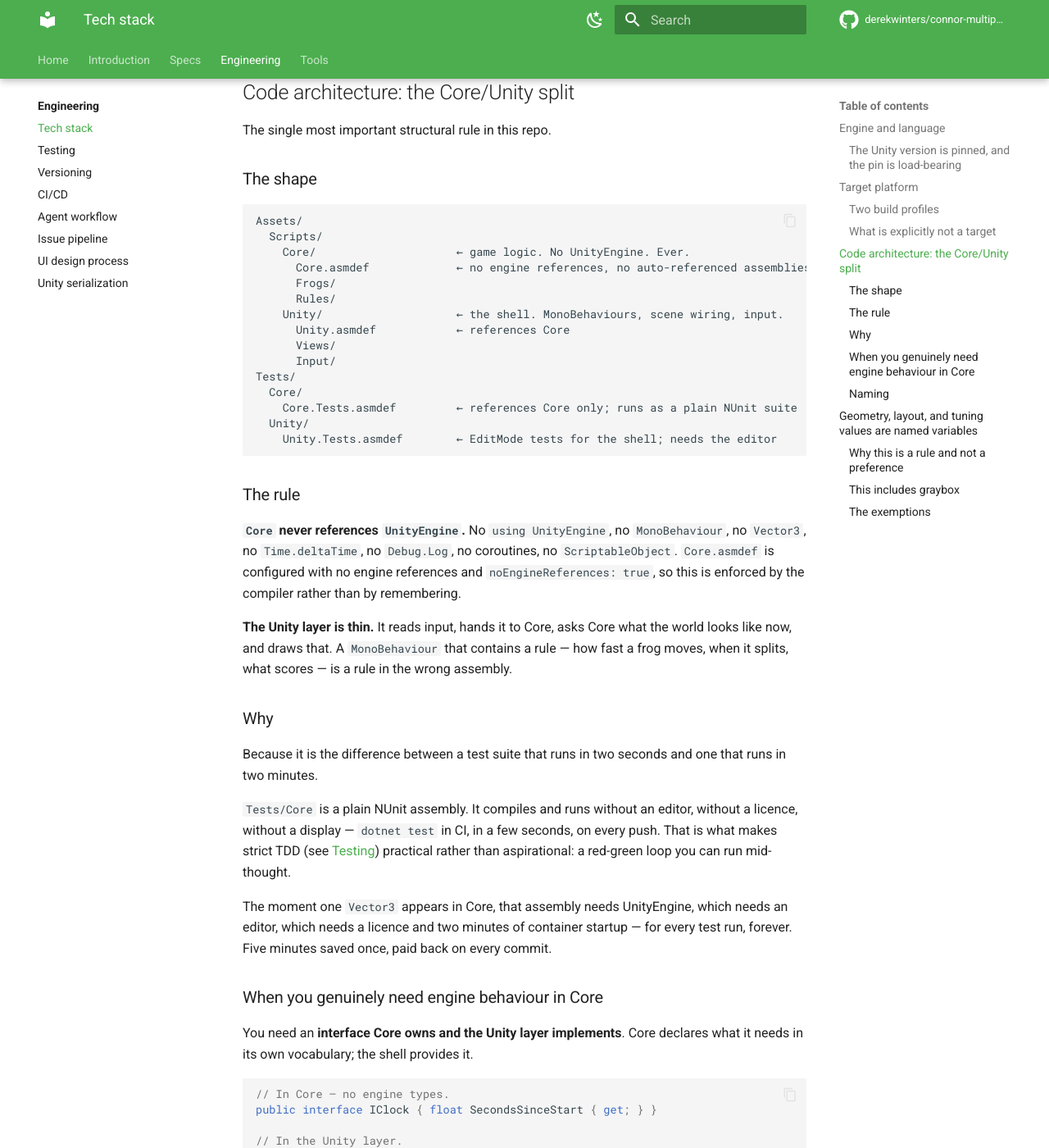
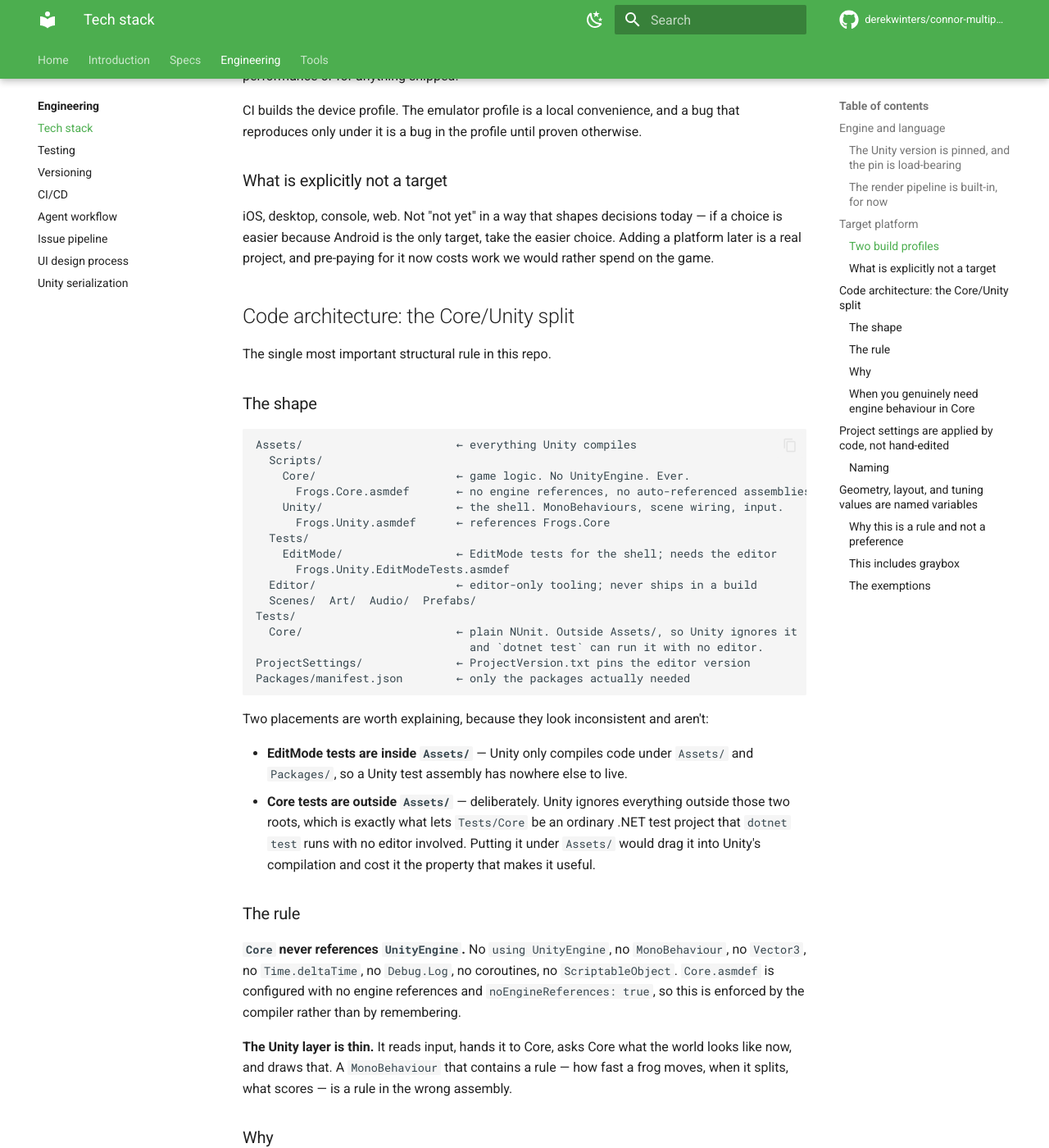
Before and after one commit to derekwinters/connor-multiplying-frogs, an MkDocs documentation site: the page built from docs/engineering/tech-stack.md, in a window 1280 px wide and 1400 px high, scrolled down 2043 px. Shown: the whole window at 82% size. Built offline with MkDocs 1.6.1 and Material for MkDocs 9.7.7, drawn with Linux system fonts in a browser that asks for light colours; comment, search, counter and statistics services are not loaded; the version menu is left out; some of the changed text lies outside the part shown.

Commit message:
build: create the Unity project skeleton
Nothing downstream — the Core assembly, EditMode tests, the APK builds — has
anything to build against without a Unity project in the repo.

Adds ProjectVersion.txt pinning 6000.0.81f1, a Packages/manifest.json holding
only what is actually needed, and the Assets/ tree from the tech-stack page.
Deliberately absent from the manifest: the analytics and unitywebrequest
modules, so "no network calls, no telemetry" is enforced by the assemblies
available rather than only by a rule in CLAUDE.md.

Project settings are expressed as code in Assets/Editor/ProjectBootstrap.cs and
applied through the typed PlayerSettings API — product and company name, the
Android identifier, min API 24, ARM64, IL2CPP, portrait — rather than by
hand-authoring ProjectSettings.asset, where a wrong key would be silently
ignored instead of being a compile error. The version fields are deliberately
not set; /VERSION owns those.

Corrects the tech-stack layout to match what Unity actually compiles: EditMode
tests must live under Assets/, while Tests/Core stays outside it precisely so
dotnet test can run without an editor. Records that the render pipeline is
built-in for now, since URP needs editor-generated assets and switching costs
nothing while there is no art.

Closes #25

Co-Authored-By: Claude Opus 5 <noreply@anthropic.com>
Claude-Session: https://claude.ai/code/session_01Nytj7GkfPuWnCs1pajjgrL

````diff
--- a/docs/engineering/tech-stack.md
+++ b/docs/engineering/tech-stack.md
@@ -14,7 +14,7 @@ rule #2 points at, and the page the geometry lint in CI enforces.
 | Unity version | **6000.0.81f1** (Unity 6 LTS) |
 | Language | C# |
 | Test framework | NUnit, via Unity Test Framework |
-| Rendering | Universal Render Pipeline (URP), 2D |
+| Rendering | 2D, built-in render pipeline |
 
 ### The Unity version is pinned, and the pin is load-bearing
 
@@ -28,6 +28,18 @@ Unity 6 LTS because LTS means two years of patches without a forced upgrade
 mid-project, which matters far more here than any feature in a newer stream.
 This is a game built in evenings; an engine upgrade is not a thing to be doing
 by accident.
+
+### The render pipeline is built-in, for now
+
+URP is the usual choice for a new 2D Unity project, and it will probably be the
+right one here eventually. It is not the choice today, because URP needs a
+renderer-data asset and a pipeline asset configured in the editor, and adding
+the package without them leaves the project half-configured.
+
+With zero art committed, switching later costs nothing — no materials to remake,
+no lights to re-tune. So the pipeline is a decision deferred to the first issue
+that actually needs 2D lighting, made deliberately at that point rather than
+guessed at now.
 
 **Bumping it** is its own PR, and the checklist is:
 
@@ -80,22 +92,33 @@ The single most important structural rule in this repo.
 ### The shape
 
 ```text
-Assets/
+Assets/                       ← everything Unity compiles
   Scripts/
     Core/                     ← game logic. No UnityEngine. Ever.
-      Core.asmdef             ← no engine references, no auto-referenced assemblies
-      Frogs/
-      Rules/
+      Frogs.Core.asmdef       ← no engine references, no auto-referenced assemblies
     Unity/                    ← the shell. MonoBehaviours, scene wiring, input.
-      Unity.asmdef            ← references Core
-      Views/
-      Input/
+      Frogs.Unity.asmdef      ← references Frogs.Core
+  Tests/
+    EditMode/                 ← EditMode tests for the shell; needs the editor
+      Frogs.Unity.EditModeTests.asmdef
+  Editor/                     ← editor-only tooling; never ships in a build
+  Scenes/  Art/  Audio/  Prefabs/
 Tests/
-  Core/
-    Core.Tests.asmdef         ← references Core only; runs as a plain NUnit suite
-  Unity/
-    Unity.Tests.asmdef        ← EditMode tests for the shell; needs the editor
+  Core/                       ← plain NUnit. Outside Assets/, so Unity ignores it
+                                and `dotnet test` can run it with no editor.
+ProjectSettings/              ← ProjectVersion.txt pins the editor version
+Packages/manifest.json        ← only the packages actually needed
 ```
+
+Two placements are worth explaining, because they look inconsistent and aren't:
+
+- **EditMode tests are inside `Assets/`** — Unity only compiles code under
+  `Assets/` and `Packages/`, so a Unity test assembly has nowhere else to live.
+- **Core tests are outside `Assets/`** — deliberately. Unity ignores everything
+  outside those two roots, which is exactly what lets `Tests/Core` be an
+  ordinary .NET test project that `dotnet test` runs with no editor involved.
+  Putting it under `Assets/` would drag it into Unity's compilation and cost it
+  the property that makes it useful.
 
 ### The rule
 
@@ -143,9 +166,31 @@ Tests substitute a fake clock and control time exactly. That is the whole point,
 and it is why "I'll just reference UnityEngine here" is never the shortcut it
 looks like.
 
+## Project settings are applied by code, not hand-edited
+
+`Assets/Editor/ProjectBootstrap.cs` sets the product and company name, the
+Android application identifier, the minimum API level, the target architecture,
+the scripting backend, and the orientation — through the typed `PlayerSettings`
+API.
+
+Nothing in `ProjectSettings/` is hand-authored. Unity's YAML deserializer
+silently ignores keys it doesn't recognise, so a hand-edited settings file with
+one wrong key builds fine and is wrong at runtime; the same mistake made through
+the C# API is a compile error. See
+[Unity serialization](unity-serialization.md).
+
+```bash
+Unity -batchmode -quit -projectPath . \
+      -executeMethod Frogs.EditorTools.ProjectBootstrap.Apply
+```
+
+It is idempotent, and whatever it changes under `ProjectSettings/` gets
+committed. The version fields are deliberately absent from it — `/VERSION` owns
+those, injected at build time ([Versioning](versioning.md)).
+
 ### Naming
 
-- Assemblies and their folders share a name: `Core`, `Unity`, `Core.Tests`.
+- Assemblies and their folders share a name: `Frogs.Core`, `Frogs.Unity`.
 - Core types are named for the game, not the engine — `Pond`, `FrogColony`,
   `SplitRule`. If a type name only makes sense to someone who knows Unity, it
   probably belongs in the shell.
````
Also changed, not shown: CLAUDE.md (+2 -1 lines), docs/engineering/testing.md (+3 -3 lines), 11 other files.
